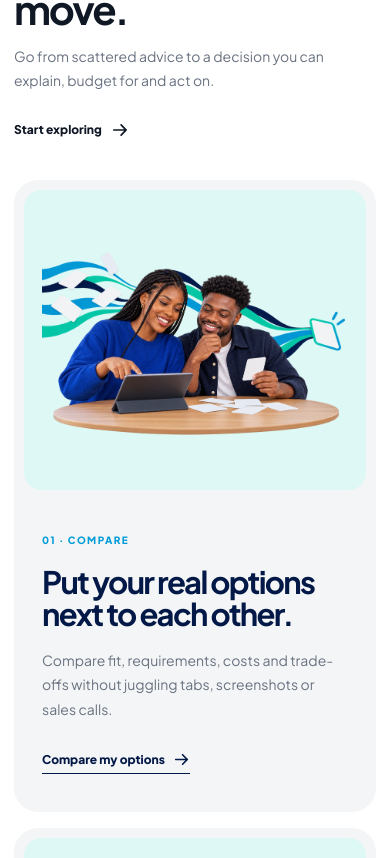
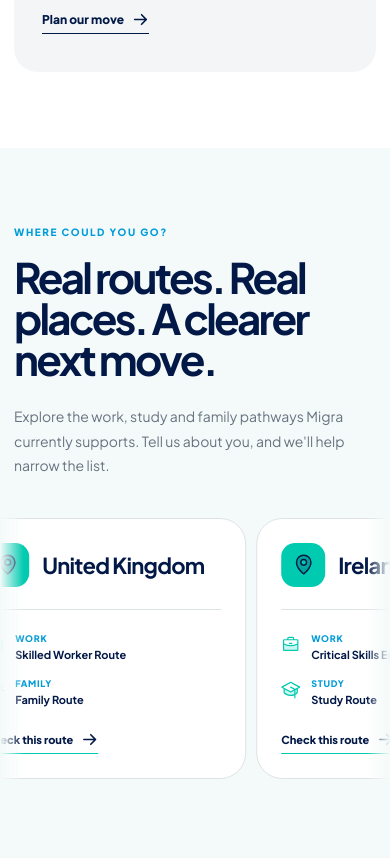
Before and after one commit to jettythegeek/migra, a Next.js app: page / in a window 390 px wide. Shown: the part 5526-6384 px from the top of the page. Built offline with nearby package versions, Linux system fonts and the light colour scheme; grey boxes are pictures that could not be loaded.

Commit message:
Redesign destinations as light carousel

```diff
--- a/app/page.tsx
+++ b/app/page.tsx
@@ -595,62 +595,6 @@ export default function Home() {
           </div>
         </div>
       </section>
-      <section className="destinations" id="destinations">
-        <div className="wrap">
-          <header className="destinations-head">
-            <div>
-              <span>POPULAR DESTINATIONS</span>
-              <h2>Migration pathways we actively support</h2>
-            </div>
-            <p>
-              Real programs our specialists work with today — message us and
-              we&apos;ll confirm what fits your profile.
-            </p>
-          </header>
-          <div className="destination-grid">
-            {destinations.map((destination, index) => (
-              <article
-                className={index < 3 ? "destination-featured" : ""}
-                key={destination.country}
-              >
-                <div className="destination-title">
-                  <span>
-                    <MapPin size={23} weight="duotone" />
-                  </span>
-                  <h3>{destination.country}</h3>
-                </div>
-                <div className="destination-routes">
-                  {destination.routes.map((route) => {
-                    const RouteIcon =
-                      route.type === "Study"
-                        ? PhosphorGraduationCap
-                        : route.type === "Family"
-                          ? UsersThree
-                          : PhosphorBriefcase;
-                    return (
-                      <div key={route.name}>
-                        <RouteIcon size={19} weight="duotone" />
-                        <p>
-                          <small>{route.type}</small>
-                          <b>{route.name}</b>
-                        </p>
-                      </div>
-                    );
-                  })}
-                </div>
-                <a
-                  href="https://wa.me/2348153955718?text=Hi%2C%20I%27d%20like%20to%20ask%20about%20my%20migration%20eligibility."
-                  target="_blank"
-                  rel="noreferrer"
-                >
-                  Ask about eligibility
-                  <PhosphorArrowRight size={17} weight="bold" />
-                </a>
-              </article>
-            ))}
-          </div>
-        </div>
-      </section>
       <section className="explore wrap" id="explore">
         <header className="explore-intro">
           <div>
@@ -734,6 +678,70 @@ export default function Home() {
               />
             </div>
           </article>
+        </div>
+      </section>
+      <section className="destinations" id="destinations">
+        <div className="wrap">
+          <header className="destinations-head">
+            <div>
+              <span>WHERE COULD YOU GO?</span>
+              <h2>Real routes. Real places. A clearer next move.</h2>
+            </div>
+            <p>
+              Explore the work, study and family pathways Migra currently
+              supports. Tell us about you, and we&apos;ll help narrow the list.
+            </p>
+          </header>
+        </div>
+        <div className="destination-window">
+          <div className="destination-track">
+            {[0, 1].map((copy) => (
+              <div
+                className="destination-set"
+                aria-hidden={copy === 1}
+                key={copy}
+              >
+                {destinations.map((destination) => (
+                  <article key={destination.country}>
+                    <div className="destination-title">
+                      <span>
+                        <MapPin size={23} weight="duotone" />
+                      </span>
+                      <h3>{destination.country}</h3>
+                    </div>
+                    <div className="destination-routes">
+                      {destination.routes.map((route) => {
+                        const RouteIcon =
+                          route.type === "Study"
+                            ? PhosphorGraduationCap
+                            : route.type === "Family"
+                              ? UsersThree
+                              : PhosphorBriefcase;
+                        return (
+                          <div key={route.name}>
+                            <RouteIcon size={19} weight="duotone" />
+                            <p>
+                              <small>{route.type}</small>
+                              <b>{route.name}</b>
+                            </p>
+                          </div>
+                        );
+                      })}
+                    </div>
+                    <a
+                      href="https://wa.me/2348153955718?text=Hi%2C%20I%27d%20like%20to%20ask%20about%20my%20migration%20eligibility."
+                      target="_blank"
+                      rel="noreferrer"
+                      tabIndex={copy === 1 ? -1 : undefined}
+                    >
+                      Check this route
+                      <PhosphorArrowRight size={17} weight="bold" />
+                    </a>
+                  </article>
+                ))}
+              </div>
+            ))}
+          </div>
         </div>
       </section>
       <section className="family">
--- a/app/refinements.css
+++ b/app/refinements.css
@@ -64,8 +64,9 @@
 }
 .destinations {
   padding: 120px 0 130px;
-  background: var(--navy);
-  color: white;
+  overflow: hidden;
+  background: #f4faf9;
+  color: var(--navy);
 }
 .destinations-head {
   display: grid;
@@ -77,7 +78,7 @@
 .destinations-head span {
   display: block;
   margin-bottom: 18px;
-  color: var(--teal);
+  color: var(--teal2);
   font-size: 10px;
   font-weight: 900;
   letter-spacing: 0.16em;
@@ -93,35 +94,61 @@
 .destinations-head p {
   max-width: 390px;
   margin: 0 0 6px;
-  color: #b5c3d4;
+  color: var(--muted);
   font-size: 14px;
   line-height: 1.75;
 }
-.destination-grid {
-  display: grid;
-  grid-template-columns: repeat(12, minmax(0, 1fr));
+.destination-window {
+  position: relative;
+  width: 100%;
+}
+.destination-window::before,
+.destination-window::after {
+  content: "";
+  position: absolute;
+  z-index: 2;
+  top: 0;
+  bottom: 0;
+  width: max(24px, calc((100vw - 1180px) / 2));
+  pointer-events: none;
+}
+.destination-window::before {
+  left: 0;
+  background: linear-gradient(90deg, #f4faf9, transparent);
+}
+.destination-window::after {
+  right: 0;
+  background: linear-gradient(-90deg, #f4faf9, transparent);
+}
+.destination-track {
+  width: max-content;
+  display: flex;
+  gap: 14px;
+  animation: destination-slide 42s linear infinite;
+}
+.destination-window:hover .destination-track {
+  animation-play-state: paused;
+}
+.destination-set {
+  display: flex;
   gap: 14px;
 }
-.destination-grid article {
-  grid-column: span 3;
+.destination-set article {
+  width: 318px;
   min-height: 310px;
   padding: 28px;
   display: flex;
   flex-direction: column;
-  border: 1px solid #ffffff24;
+  border: 1px solid var(--line);
   border-radius: 26px;
-  background: #ffffff0b;
-}
-.destination-grid article.destination-featured {
-  grid-column: span 4;
-  min-height: 340px;
+  background: white;
 }
 .destination-title {
   display: flex;
   align-items: center;
   gap: 13px;
   padding-bottom: 22px;
-  border-bottom: 1px solid #ffffff1f;
+  border-bottom: 1px solid var(--line);
 }
 .destination-title > span {
   width: 44px;
@@ -162,18 +189,18 @@
 }
 .destination-routes small {
   margin-bottom: 3px;
-  color: #8fa4bd;
+  color: var(--teal2);
   font-size: 9px;
   font-weight: 800;
   letter-spacing: 0.08em;
   text-transform: uppercase;
 }
 .destination-routes b {
-  color: #eef4fa;
+  color: var(--navy);
   font-size: 11px;
   line-height: 1.45;
 }
-.destination-grid article > a {
+.destination-set article > a {
   display: inline-flex;
   align-items: center;
   gap: 8px;
@@ -181,9 +208,22 @@
   margin-top: auto;
   padding-bottom: 5px;
   border-bottom: 1px solid var(--teal);
-  color: white;
+  color: var(--navy);
   font-size: 11px;
   font-weight: 800;
+}
+@keyframes destination-slide {
+  to {
+    transform: translateX(calc(-50% - 7px));
+  }
+}
+@media (prefers-reduced-motion: reduce) {
+  .destination-track {
+    animation: none;
+  }
+  .destination-window {
+    overflow-x: auto;
+  }
 }
 .steps > article {
   padding: 14px 14px 27px;
@@ -598,10 +638,6 @@
     grid-template-columns: 1fr;
     gap: 25px;
   }
-  .destination-grid article,
-  .destination-grid article.destination-featured {
-    grid-column: span 6;
-  }
 }
 @media (max-width: 900px) {
   .explore-intro {
@@ -756,14 +792,14 @@
   .destinations-head h2 {
     font-size: 42px;
   }
-  .destination-grid {
-    gap: 12px;
-  }
-  .destination-grid article,
-  .destination-grid article.destination-featured {
-    grid-column: 1 / -1;
+  .destination-set article {
+    width: 286px;
     min-height: 0;
     padding: 24px;
+  }
+  .destination-track,
+  .destination-set {
+    gap: 10px;
   }
 }
 @media (max-width: 620px) {
```
